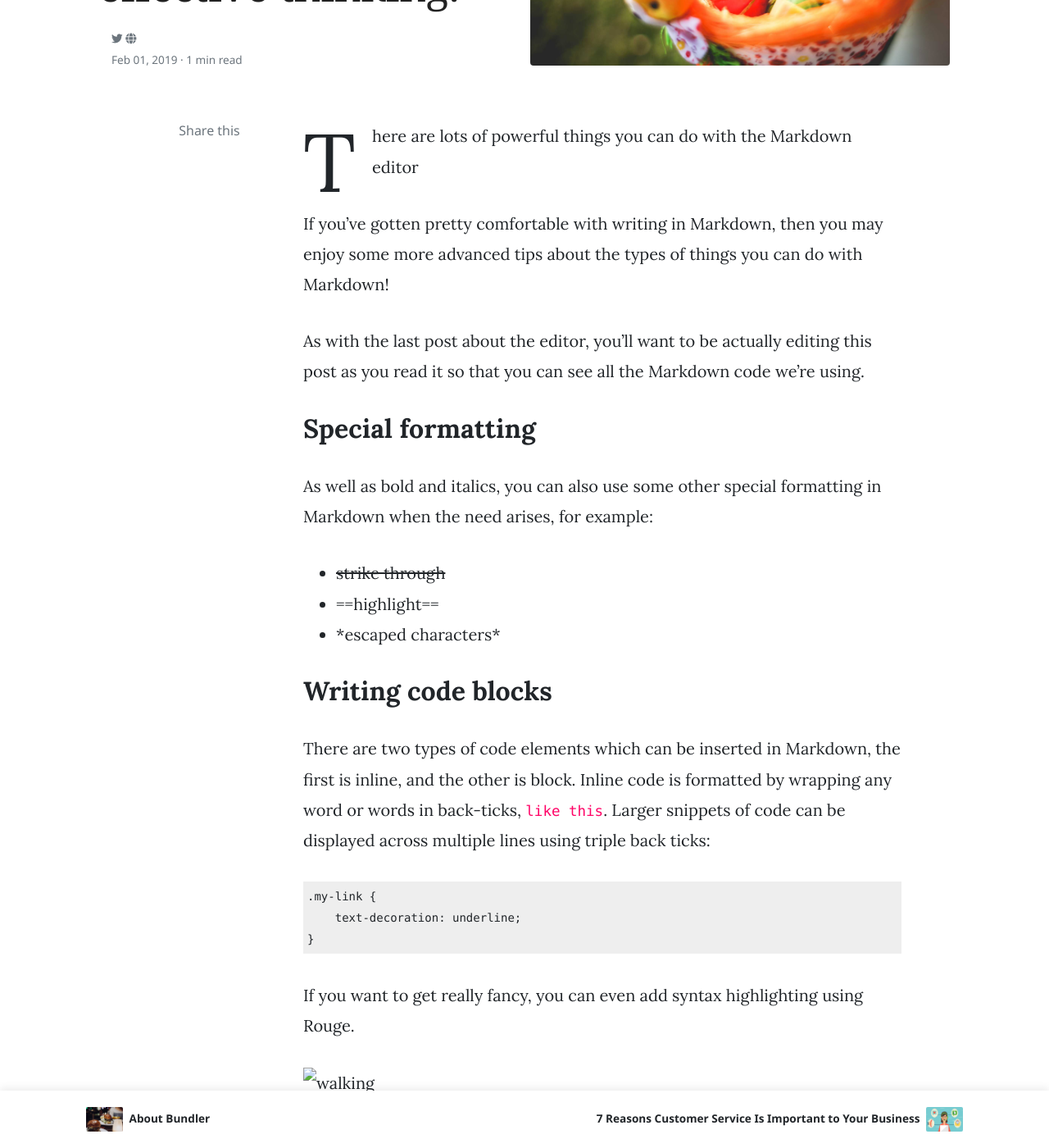
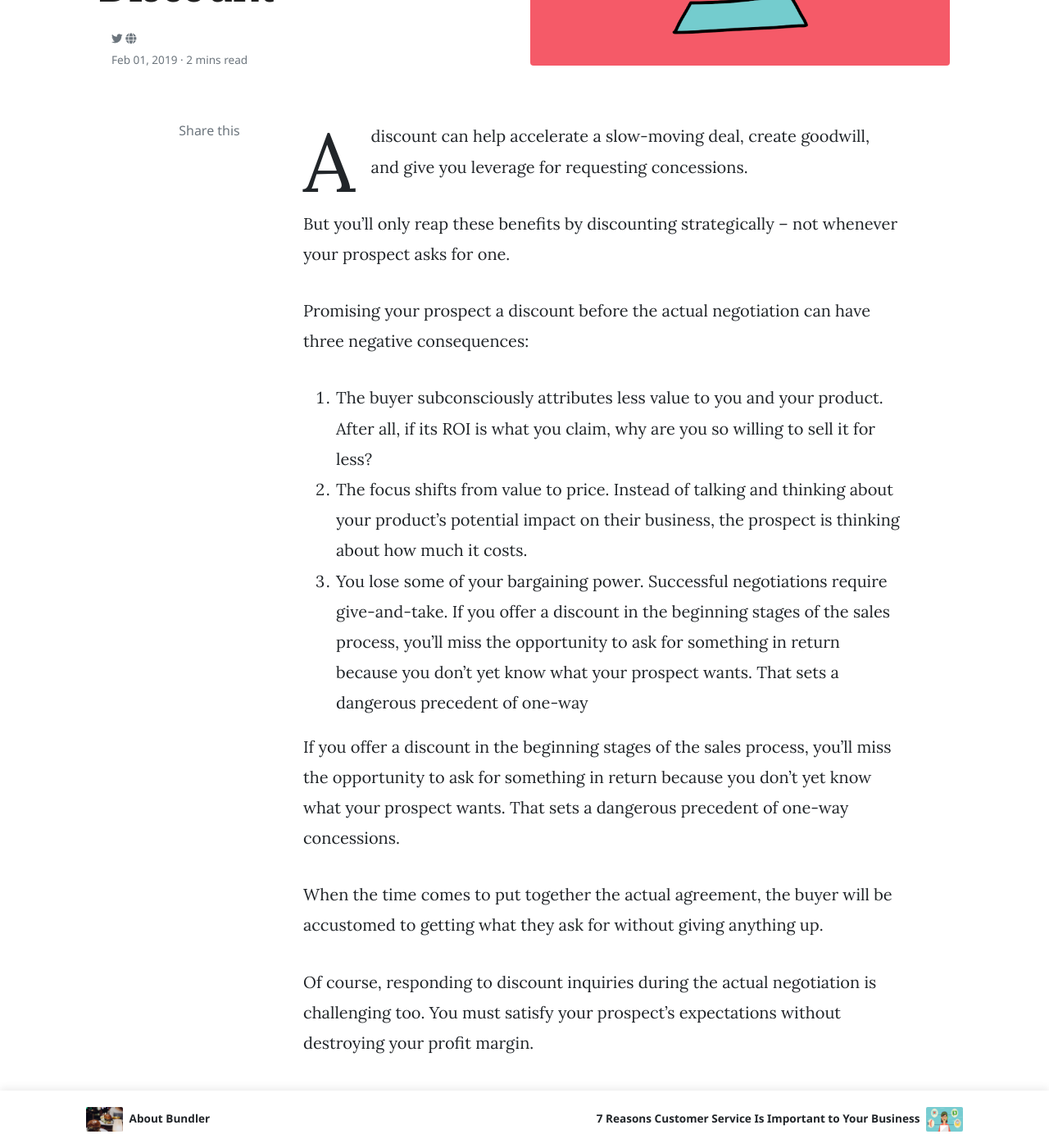
Before and after one commit to bit-dna/bitdnablog, a Jekyll site: the page built from _posts/2019-02-01-education.md, in a window 1280 px wide and 1400 px high, scrolled down 389 px. Shown: the whole window at 82% size. Built offline with Jekyll 4.4.1, drawn with Linux system fonts in a browser that asks for light colours; nearby versions of some CDN libraries; comment, search, counter and statistics services are not loaded; some of the changed text lies outside the part shown.

Commit message:
added new post

````diff
--- a/_posts/2019-02-01-education.md
+++ b/_posts/2019-02-01-education.md
@@ -1,48 +1,48 @@
 ---
 layout: post
-title:  "Education must also train one for quick, resolute and effective thinking."
-categories: [ What's New, tutorial ]
-image: assets/images/img/3.jpg
+title:  "9 Ways to Respond When Your Prospect Asks for a Discount"
+categories: [ Sales, Tips ]
+image: assets/images/img/9waystorespondwhenyourprospectasksforadiscount.jpg
 ---
-There are lots of powerful things you can do with the Markdown editor
+A discount can help accelerate a slow-moving deal, create goodwill, and give you leverage for requesting concessions.
 
-If you've gotten pretty comfortable with writing in Markdown, then you may enjoy some more advanced tips about the types of things you can do with Markdown!
+But you’ll only reap these benefits by discounting strategically -- not whenever your prospect asks for one.
 
-As with the last post about the editor, you'll want to be actually editing this post as you read it so that you can see all the Markdown code we're using.
+Promising your prospect a discount before the actual negotiation can have three negative consequences:
 
+<ol>
+<li>The buyer subconsciously attributes less value to you and your product. After all, if its ROI is what you claim, why are you so willing to sell it for less?</li>
+<li>The focus shifts from value to price. Instead of talking and thinking about your product’s potential impact on their business, the prospect is thinking about how much it costs.</li>
+<li>You lose some of your bargaining power. Successful negotiations require give-and-take.
+If you offer a discount in the beginning stages of the sales process, you’ll miss the opportunity to ask for something in return because you don’t yet know what your prospect wants. That sets a dangerous precedent of one-way</li>
+</ol>
 
-## Special formatting
+If you offer a discount in the beginning stages of the sales process, you’ll miss the opportunity to ask for something in return because you don’t yet know what your prospect wants. That sets a dangerous precedent of one-way concessions.
 
-As well as bold and italics, you can also use some other special formatting in Markdown when the need arises, for example:
+When the time comes to put together the actual agreement, the buyer will be accustomed to getting what they ask for without giving anything up.
 
-+ ~~strike through~~
-+ ==highlight==
-+ \*escaped characters\*
+Of course, responding to discount inquiries during the actual negotiation is challenging too. You must satisfy your prospect’s expectations without destroying your profit margin.
 
+If you’re struggling to find the right words, use these replies throughout the sales conversation. And if your prospect says, "It costs too much," we've got a few answers for you here.
 
-## Writing code blocks
+<h2>How to Negotiate with Clients on Pricing and Discount Requests</h2>
 
-There are two types of code elements which can be inserted in Markdown, the first is inline, and the other is block. Inline code is formatted by wrapping any word or words in back-ticks, `like this`. Larger snippets of code can be displayed across multiple lines using triple back ticks:
+<strong>During the Connect Call</strong>
 
-```
-.my-link {
-    text-decoration: underline;
-}
-```
+1. “You’re asking the right person. But before we discuss discounting, let’s figure out what you’re looking for in an offering. That will allow me to give you a far more accurate estimate."
 
-If you want to get really fancy, you can even add syntax highlighting using Rouge.
+If the price of your product or service largely depends on the individual prospect’s needs, goals, and situation, it’s too early to discuss discounts. Without knowing the final value of the deal, you can’t determine a rate that will both satisfy them and keep you in business.
 
+<div class="card"">
+<div class="card-body">
+<h5 class="card-title">During the Connect Call</h5>
+<p class="card-text">Hello [Prospect name],
 
-![walking]({{ site.baseurl }}/assets/images/8.jpg)
+I appreciate your question. Before we talk about discounting, I'd love to find out a little more about the pain points and priorities of Wakanda Labs -- to ensure I can make the best recommendation on how we can help.
 
-## Reference lists
+I think we should set up a 30-minute call this week. Would you like to book a time on my calendar that's convenient for you? [Insert calendar link here]
 
-The quick brown jumped over the lazy.
+Best,
 
-Another way to insert links in markdown is using reference lists. You might want to use this style of linking to cite reference material in a Wikipedia-style. All of the links are listed at the end of the document, so you can maintain full separation between content and its source or reference.
-
-## Full HTML
-
-Perhaps the best part of Markdown is that you're never limited to just Markdown. You can write HTML directly in the Markdown editor and it will just work as HTML usually does. No limits! Here's a standard YouTube embed code as an example:
-
-<p><iframe style="width:100%;" height="315" src="https://www.youtube.com/embed/Cniqsc9QfDo?rel=0&amp;showinfo=0" frameborder="0" allowfullscreen></iframe></p>
+[Your Name]</p>
+</div>
````
Also changed, not shown: assets/images/img/9waystorespondwhenyourprospectasksforadiscount.jpg (added).
